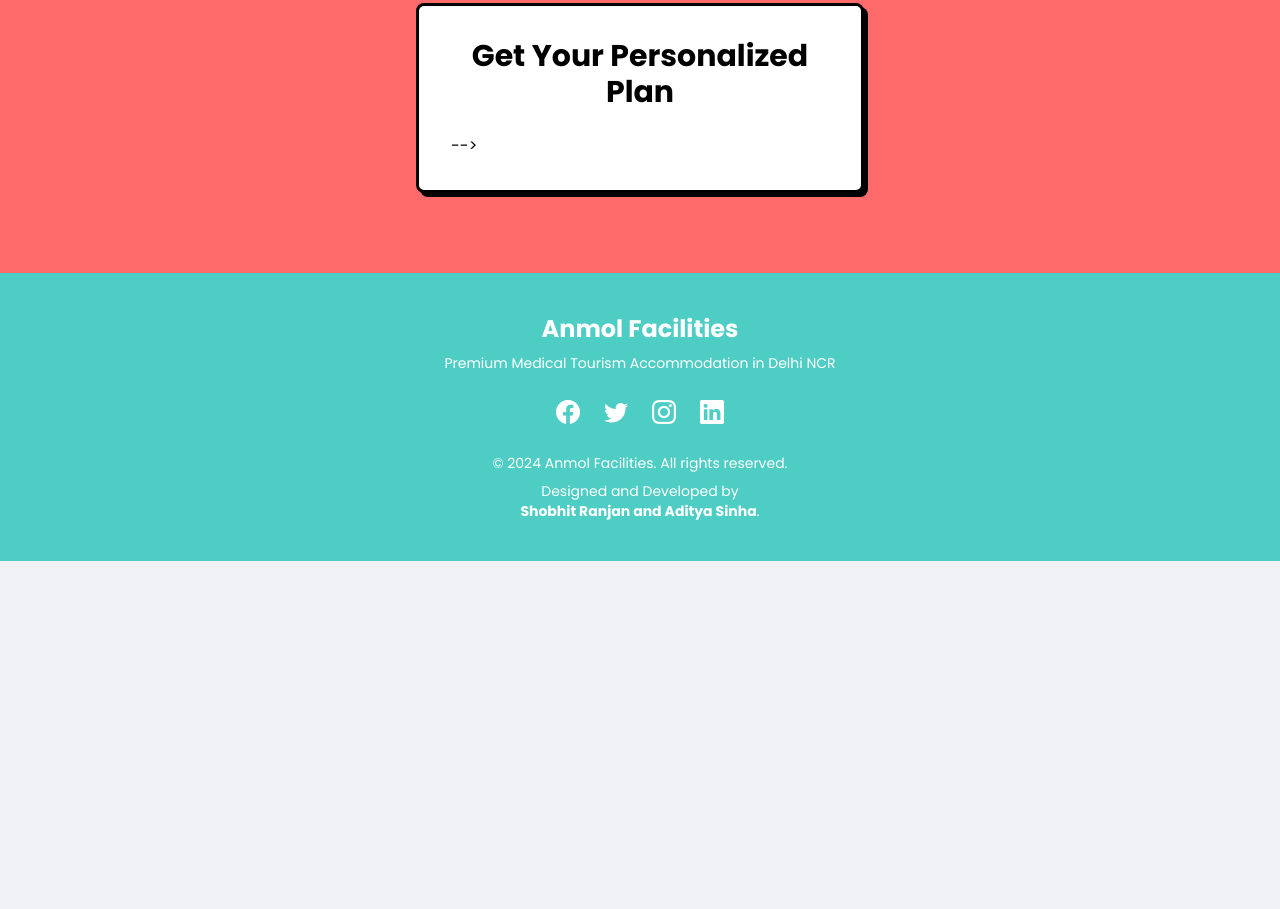
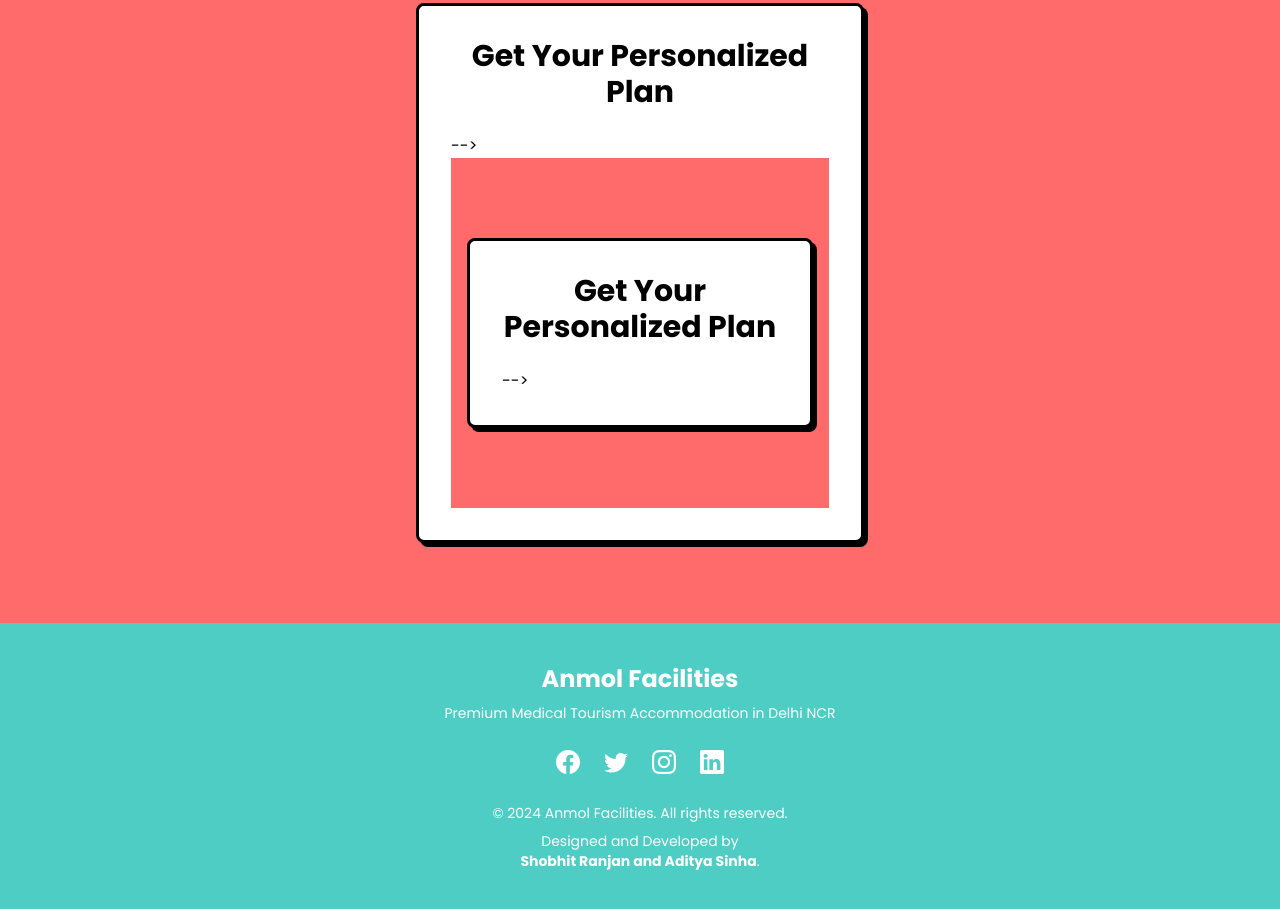
Before and after one commit to adityanation/Premium-Medical-Tourism-Accommodation-in-Delhi-NCR, a plain HTML site: page index.html in a window 1280 px wide. Shown: the part 1621-2530 px from the top of the page. Before the commit the page ends 2182 px from the top, so only its background shows below. Drawn offline with nearby package versions, Linux system fonts and the light colour scheme.

Commit message:
Update index.html

```diff
--- a/index.html
+++ b/index.html
@@ -284,6 +284,11 @@
                 <div class="bg-white p-8 neu-border rounded-lg">
                     <h2 class="text-3xl font-bold text-center mb-6">Get Your Personalized Plan</h2>
                     <form onsubmit="handleSubmit(event)" class="space-y-6"> -->
+<section id="contact" class="py-20 px-4 bg-[#FF6B6B]">
+            <div class="container mx-auto max-w-md">
+                <div class="bg-white p-8 neu-border rounded-lg">
+                    <h2 class="text-3xl font-bold text-center mb-6">Get Your Personalized Plan</h2>
+                    <form onsubmit="handleSubmit(event)" class="space-y-6"> -->
 <!--                         <section id="contact" class="py-20 px-4 bg-[#FF6B6B]">
                             <div class="container mx-auto max-w-md">
                                 <div class="bg-white p-6 md:p-8 neu-border rounded-lg">
```
